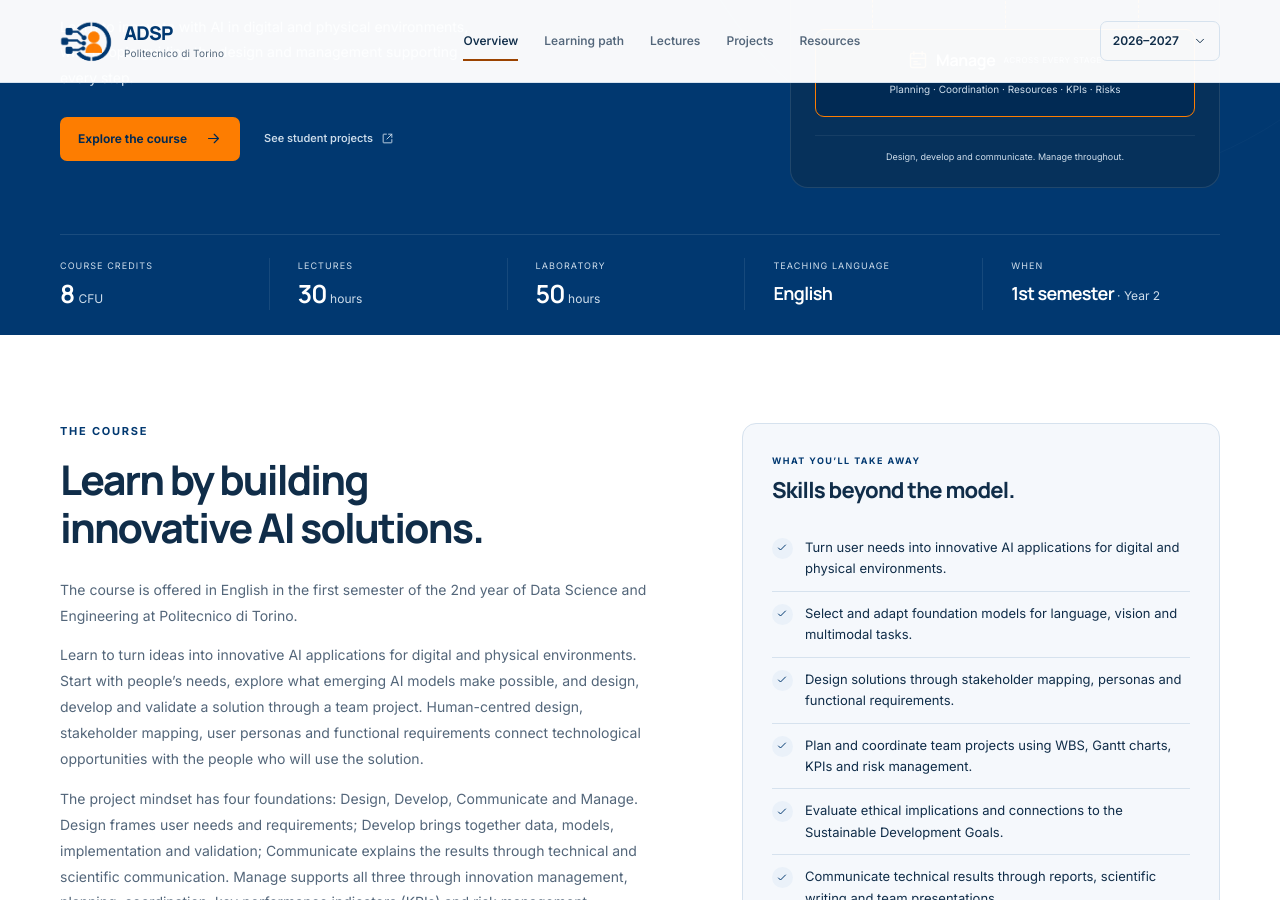
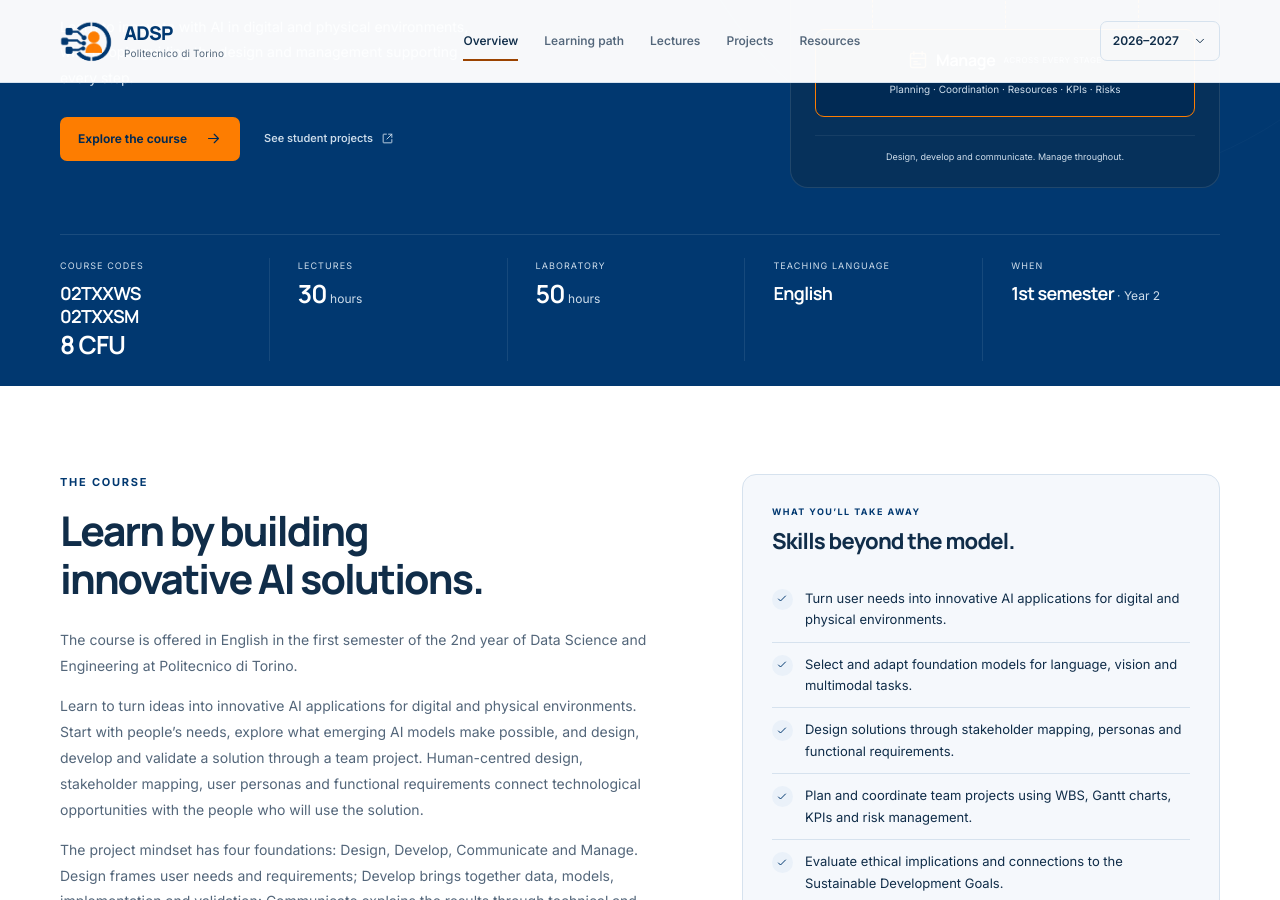
Before and after one commit to adsp-polito/adsp-polito.github.io, a Jekyll site: the page built from README.md, in a window 1280 px wide and 900 px high, scrolled down 438 px. Built offline with Jekyll 4.4.1, drawn with Linux system fonts in a browser that asks for light colours; some of the changed text lies outside the part shown.

Commit message:
Display both course codes in the course facts and resources

```diff
--- a/_layouts/course.html
+++ b/_layouts/course.html
@@ -21,7 +21,7 @@ layout: default
       {% include project-mindset.html %}
     </div>
     <dl class="course-facts">
-      {% if course.credits %}<div><dt>Course credits</dt><dd>{{ course.credits }} <span>CFU</span></dd></div>{% else %}<div><dt>Course code</dt><dd class="fact-code">{{ course.code }}</dd></div>{% endif %}
+      {% if course.codes.size > 1 %}<div><dt>Course codes</dt><dd class="fact-code">{% for code in course.codes %}{{ code | escape }}{% unless forloop.last %}<br>{% endunless %}{% endfor %}</dd>{% if course.credits %}<dt class="sr-only">Course credits</dt><dd class="fact-credits">{{ course.credits }} CFU</dd>{% endif %}</div>{% elsif course.credits %}<div><dt>Course credits</dt><dd>{{ course.credits }} <span>CFU</span></dd></div>{% else %}<div><dt>Course code</dt><dd class="fact-code">{{ course.code | escape }}</dd></div>{% endif %}
       {% if course.lecture_hours %}<div><dt>Lectures</dt><dd>{{ course.lecture_hours }}<span> hours</span></dd></div>{% endif %}
       {% if course.lab_hours %}<div><dt>Laboratory</dt><dd>{{ course.lab_hours }}<span> hours</span></dd></div>{% endif %}
       <div><dt>Teaching language</dt><dd class="fact-word">English</dd></div>
@@ -91,7 +91,7 @@ layout: default
 <section class="section resources-section" id="resources" aria-labelledby="resources-title">
   <div class="container"><div class="section-heading"><div><span class="eyebrow">Before you begin</span><h2 id="resources-title">Come prepared. Stay curious.</h2></div><p>The background knowledge and reading<br>to support your project.</p></div>
     <div class="resources-grid">
-      <div class="prerequisites"><h3 id="pre-requirements">Useful foundations.</h3><ul>{% for requirement in course.prerequisites %}<li>{% include icon.html name='check' %}{{ requirement | escape }}</li>{% endfor %}</ul><p class="course-code">Course {{ course.code }} · 2nd year<br>Data Science and Engineering</p></div>
+      <div class="prerequisites"><h3 id="pre-requirements">Useful foundations.</h3><ul>{% for requirement in course.prerequisites %}<li>{% include icon.html name='check' %}{{ requirement | escape }}</li>{% endfor %}</ul><p class="course-code">{% if course.codes.size > 1 %}Course codes {{ course.codes | join: ' · ' | escape }}{% else %}Course {{ course.code | escape }}{% endif %} · 2nd year<br>Data Science and Engineering</p></div>
       <div class="reading-panel">
         <h3 id="reading-materials">Keep learning.</h3>
         {% if has_papers %}
```
